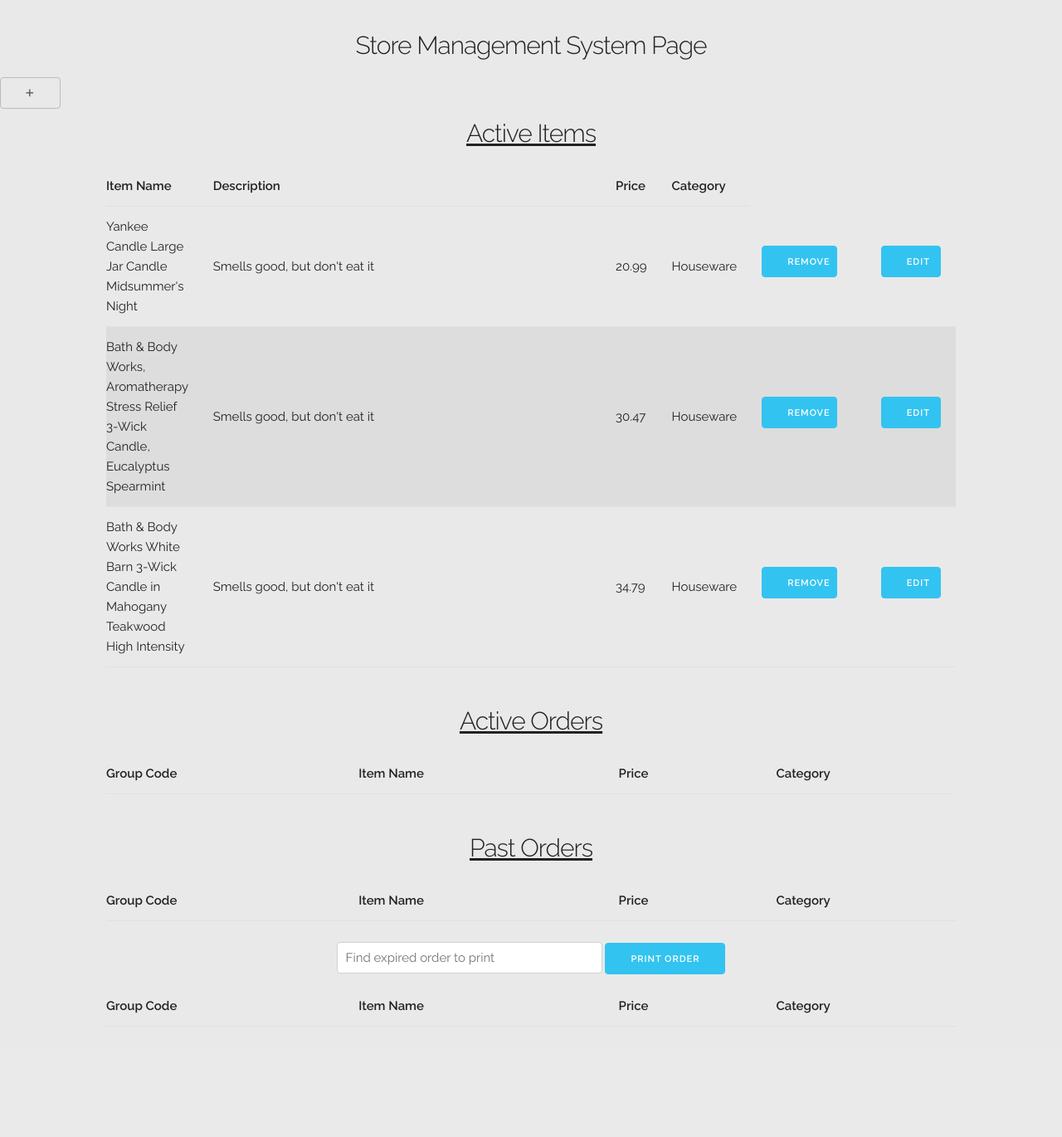
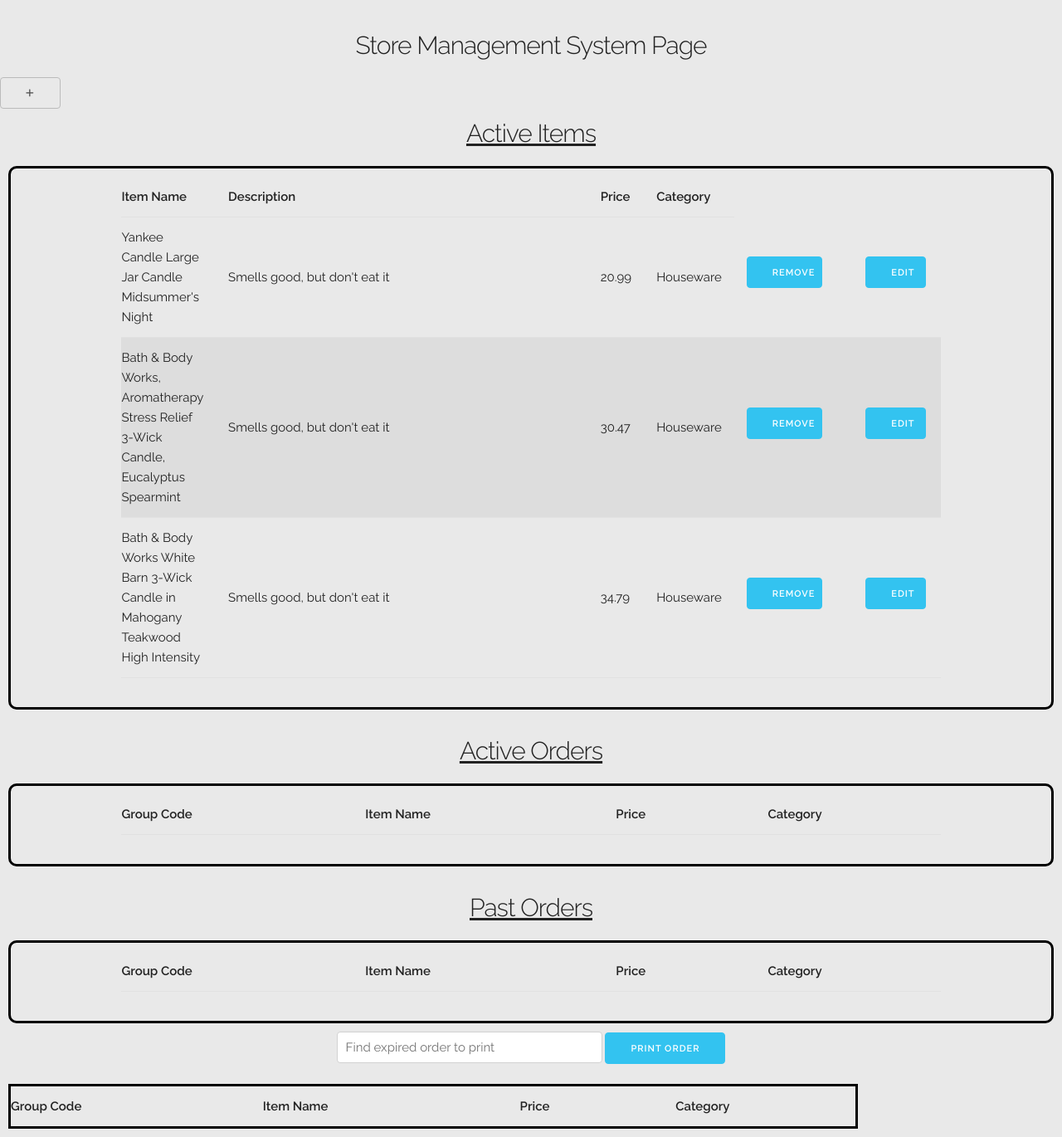
Before and after one commit to AustinConcepcion/based_deals, a PHP site: page /SMSpage.html in a window 1280 px wide. Shown: the part 306-1676 px from the top of the page at 83% size. Before the commit the page ends 1527 px from the top, so only its background shows below. Run offline with PHP 8.4, Linux system fonts and the light colour scheme; lists and menus that the app fills with data are empty; some libraries are stand-ins or nearby versions.

Commit message:
borders on sms
check it yall

```diff
--- a/SMSpage.html
+++ b/SMSpage.html
@@ -97,7 +97,7 @@
 
 		<!--appears when the add button is pressed-->
 		<!--Enter item information and saves it into a table-->
-		<div id="addInfo" style="display:none; padding: 40px;">
+		<div id="addInfo" class="wrap" style="display:none; padding: 20px;">
 			<p><b>Add Item</b></p>
 			<div style="float: left; border: 1px; width: 100%;">
 			<input type="text" id="ItemName" placeholder="Item Name" style="width: 20%">
@@ -118,6 +118,7 @@
 
 		<h3 class="hero-heading"><center><u>Active Items</u></center></h2>
 
+		<div class="wrap">
 		<table align="center" id="itemOnTable" class="u-nearfull-width">
 			<thead>
 				<tr>
@@ -152,9 +153,9 @@
 				<td><button type="button" class="button-primary u-nearfull-width" onclick="editItem()">Edit</button></td>
 			</tr>
 		</table>
-
+	</div>
 		<h3 class="hero-heading" style="padding-top: 20px"><center><u>Active Orders</u></center></h2>
-
+<div class="wrap">
 		<table align="center" id="curOrders" class="u-nearfull-width">
 			<thead>
 				<tr>
@@ -165,8 +166,9 @@
 				</tr>
 			</thead>
 		</table>
-
+</div>
 		<h3 class="hero-heading" style="padding-top: 20px"><center><u>Past Orders</u></center></h2>
+			<div class="wrap">
 		<table align="center" id="hisOrder" class="u-nearfull-width">
 			<thead>
 				<tr>
@@ -177,13 +179,13 @@
 				</tr>
 			</thead>
 		</table>
-
+</div>
 		<div align="center">
 			<input type="text" id="orderHistory" placeholder="Find expired order to print" style="width: 25%">
 			<button type="button" class="button-primary" onclick="window.print();return false;">Print Order</button>
 		</div>
 
-		<table align="center" id="hisOrder" class="u-nearfull-width">
+		<table align="center" id="hisOrder" class="u-nearfull-width wrap">
 			<thead>
 				<tr>
 					<th>Group Code</th>
--- a/css/landing.css
+++ b/css/landing.css
@@ -7,9 +7,8 @@
 .wrap {
   border: 3px solid #000000;
   border-radius: 1rem;
-  padding-top: 1rem;
-  padding-left: .75rem;
-  padding-right: .75rem;
+  padding: 1rem;
+  margin: 1rem;
 }
 
 /* Sections
```
